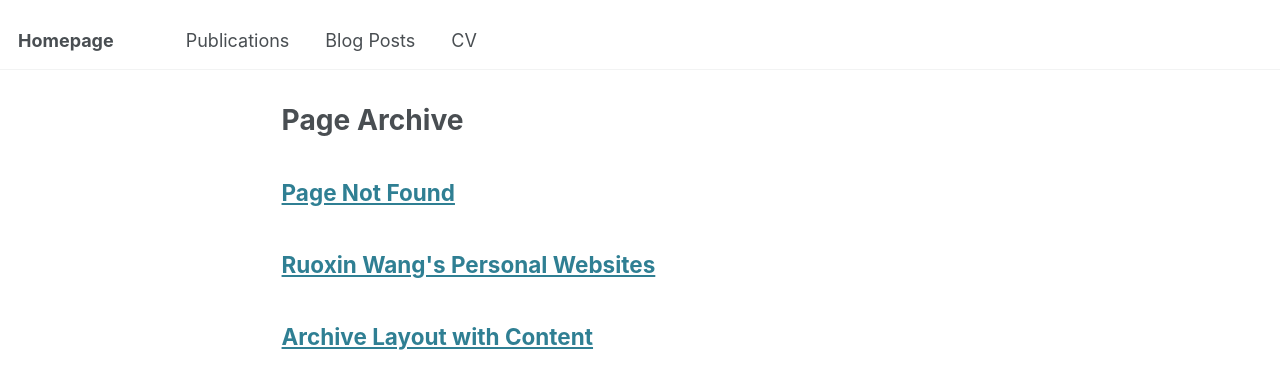
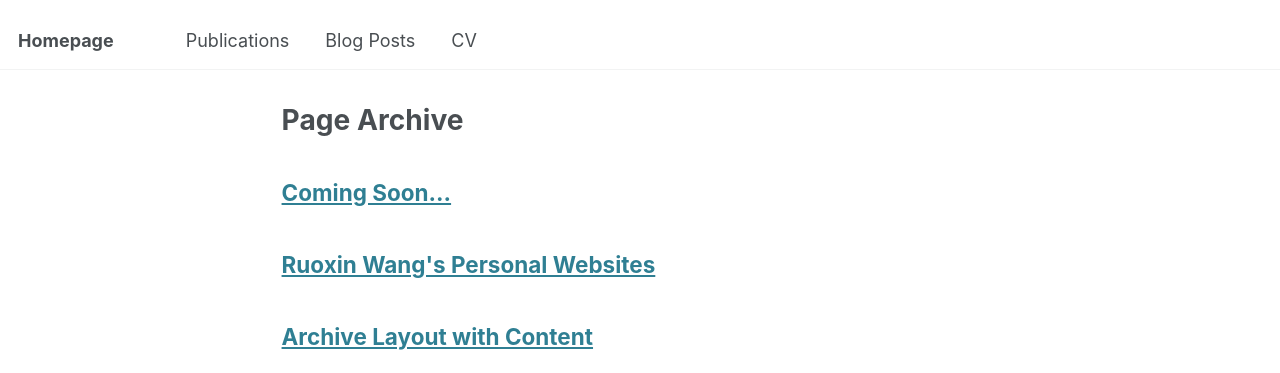
Before and after one commit to RoxanneWAAANG/roxannewaaang.github.io, a Jekyll site: the page built from _pages/page-archive.html, in a window 1280 px wide and 900 px high. Shown: the top 373 px of the window. Built offline with Jekyll 4.4.1, drawn with Linux system fonts in a browser that asks for light colours.

```diff
--- a/_includes/footer.html
+++ b/_includes/footer.html
@@ -1,6 +1,6 @@
 {% include base_path %}
 
-{% if site.author.github or site.author.bitbucket or site.atom_feed.hide != true %}
+{% if site.author.github or site.author.bitbucket or site.atom_feed.hide == true %}
 <div class="page__footer-follow">
   <ul class="social-icons">
     {% if site.data.ui-text[site.locale].follow_label %}
--- a/_includes/footer/custom.html
+++ b/_includes/footer/custom.html
@@ -1,3 +1,3 @@
 <!-- start custom footer snippets -->
-<a href="/sitemap/">Sitemap</a>
+<!-- <a href="/sitemap/">Sitemap</a> -->
 <!-- end custom footer snippets -->
--- a/_pages/404.md
+++ b/_pages/404.md
@@ -1,7 +1,5 @@
 ---
-title: "Page Not Found"
+title: "Coming Soon..."
 sitemap: false
 permalink: /404.html
 ---
-
-Coming Soon...
```
